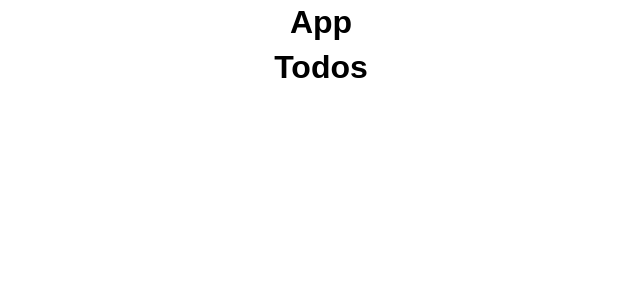
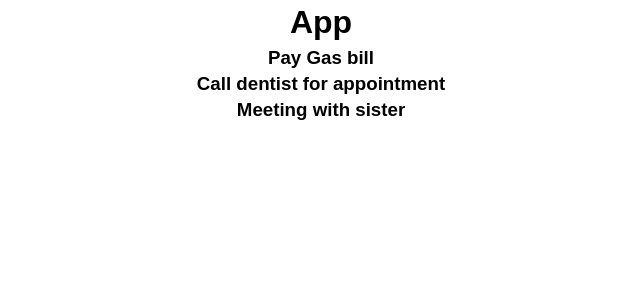
Before and after one commit to becc-mu/react-todo, a React (Create React App) app: page / in a window 1280 px wide. Shown: the top 300 px of the page, without its empty margins (319-959 px from the left). Built offline with nearby package versions, Linux system fonts and the light colour scheme; the HTML template or start-up script is replaced by a standard one.

Commit message:
todoitems list

```diff
--- /dev/null
+++ b/src/components/TodoItem.js
@@ -0,0 +1,13 @@
+import React, { Component } from 'react';
+
+class TodoItem extends Component {
+  render() {
+    return (
+      <div>
+        <h1>TodoItem</h1>
+      </div>
+    );
+  }
+}
+
+export default TodoItem;
--- a/src/components/Todos.js
+++ b/src/components/Todos.js
@@ -1,12 +1,11 @@
 import React, { Component } from 'react';
+import TodoItem from './TodoItem';
 
 class Todos extends Component {
   render() {
-    return (
-      <div>
-        <h1>Todos</h1>
-      </div>
-    );
+    return this.props.todos.map((todo) => (
+      <h3>{ todo.title }</h3>
+    ));
   }
 }
 
```
